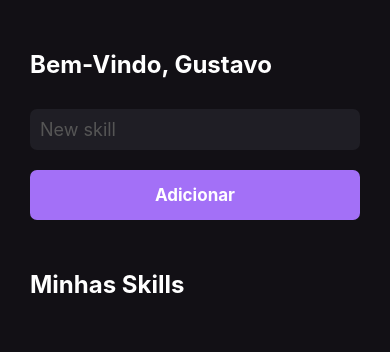
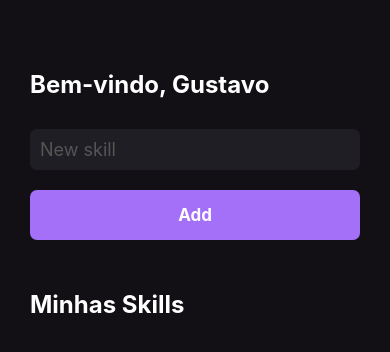
Before and after one commit to gvieiram/mySkills, a React Native app: screen / in a window 390 px wide. Shown: the top 352 px of the page. Built offline with nearby package versions, Linux system fonts and the light colour scheme.

Commit message:
dividindo em componentes

```diff
--- /dev/null
+++ b/src/components/Button.js
@@ -0,0 +1,33 @@
+import React from 'react';
+import {
+    TouchableOpacity,
+    Text,
+    StyleSheet
+} from 'react-native';
+
+export function Button({ onPress }){
+    return (
+        <TouchableOpacity
+        style={styles.button}
+        activeOpacity={.7}
+        onPress={onPress}
+        >
+            <Text style={styles.buttonText}>Add</Text>
+        </TouchableOpacity>
+    )
+}
+
+const styles = StyleSheet.create({
+    button: {
+        backgroundColor: '#A370F7',
+        padding: 15,
+        borderRadius: 7,
+        alignItems: 'center',
+        marginTop: 20
+    },
+    buttonText: {
+        color: '#FFF',
+        fontSize: 17,
+        fontWeight: 'bold',
+    },
+});
--- /dev/null
+++ b/src/components/SkillCard.js
@@ -0,0 +1,31 @@
+import React from 'react';
+import {
+    TouchableOpacity,
+    Text,
+    StyleSheet
+} from 'react-native';
+
+export function SkillCard({ skill }){
+    return (
+        <TouchableOpacity style={styles.buttonSkill}>
+            <Text style={styles.textSkill}>
+                {skill}
+            </Text>
+        </TouchableOpacity>
+    )
+}
+
+const styles = StyleSheet.create({
+    buttonSkill: {
+        backgroundColor: '#1F1E25',
+        padding: 15,
+        borderRadius: 50,
+        alignItems: 'center',
+        marginVertical: 10
+    },
+    textSkill: {
+        color: '#FFF',
+        fontSize: 22,
+        fontWeight: 'bold',
+    }
+});
--- a/src/pages/Home.js
+++ b/src/pages/Home.js
@@ -5,22 +5,24 @@ import {
     StyleSheet,
     TextInput,
     Platform,
-    TouchableOpacity
+    FlatList
 } from 'react-native';
+
+import { Button } from '../components/Button';
+import { SkillCard } from '../components/SkillCard';
 
 export function Home(){
   const [newSkill, setNewSkill] = useState('');
-  const [mySkill, setMySkill] = useState([]);
+  const [mySkills, setMySkills] = useState([]);
 
-  function handleAddNewSkill() {
-    setMySkill(oldState => [...oldState, newSkill])
-    // setNewSkill('')
+  function handleAddNewSkill(){
+    setMySkills(oldState => [...oldState, newSkill]);
   }
 
   return (
     <View style={styles.container}>
       <Text style={styles.title}>
-          Bem-Vindo, Gustavo
+          Bem-vindo, Gustavo
       </Text>
 
       <TextInput
@@ -30,28 +32,20 @@ export function Home(){
           onChangeText={setNewSkill}
       />
 
-      <TouchableOpacity
-          style={styles.button}
-          activeOpacity={.7}
-          onPress={handleAddNewSkill}
-      >
-          <Text style={styles.buttonText}>Adicionar</Text>
-      </TouchableOpacity>
+      <Button onPress={handleAddNewSkill} />
 
-      <Text style={[styles.title, { marginTop: 50 }]}>
+      <Text style={[styles.title, { marginVertical: 50}]}>
           Minhas Skills
       </Text>
 
-      {
-        mySkill.map(skill => (
-        <TouchableOpacity key={skill} style={styles.buttonSkill}>
-          <Text style={styles.textSkill}>
-              {skill}
-          </Text>
-        </TouchableOpacity>
-        ))
-      }
-
+      <FlatList
+          showsVerticalScrollIndicator={false}
+          data={mySkills}
+          keyExtractor={item => item}
+          renderItem={({ item }) => (
+              <SkillCard skill={item}/>
+          )}
+      />
 
     </View>
   )
@@ -62,7 +56,7 @@ const styles = StyleSheet.create({
         flex: 1,
         backgroundColor: '#121015',
         paddingHorizontal: 20,
-        paddingVertical: 50,
+        paddingVertical: 70,
         paddingHorizontal: 30
     },
     title: {
@@ -78,28 +72,4 @@ const styles = StyleSheet.create({
         marginTop: 30,
         borderRadius: 7
     },
-    button: {
-        backgroundColor: '#A370F7',
-        padding: 15,
-        borderRadius: 7,
-        alignItems: 'center',
-        marginTop: 20,
-    },
-    buttonText: {
-        color: '#FFF',
-        fontSize: 17,
-        fontWeight: 'bold',
-      },
-      buttonSkill: {
-          backgroundColor: '#1F1E25',
-          padding: 15,
-          borderRadius: 50,
-          alignItems: 'center',
-          marginVertical: 10
-      },
-      textSkill: {
-          color: '#FFF',
-          fontSize: 22,
-          fontWeight: 'bold',
-      }
-})
+});
```
